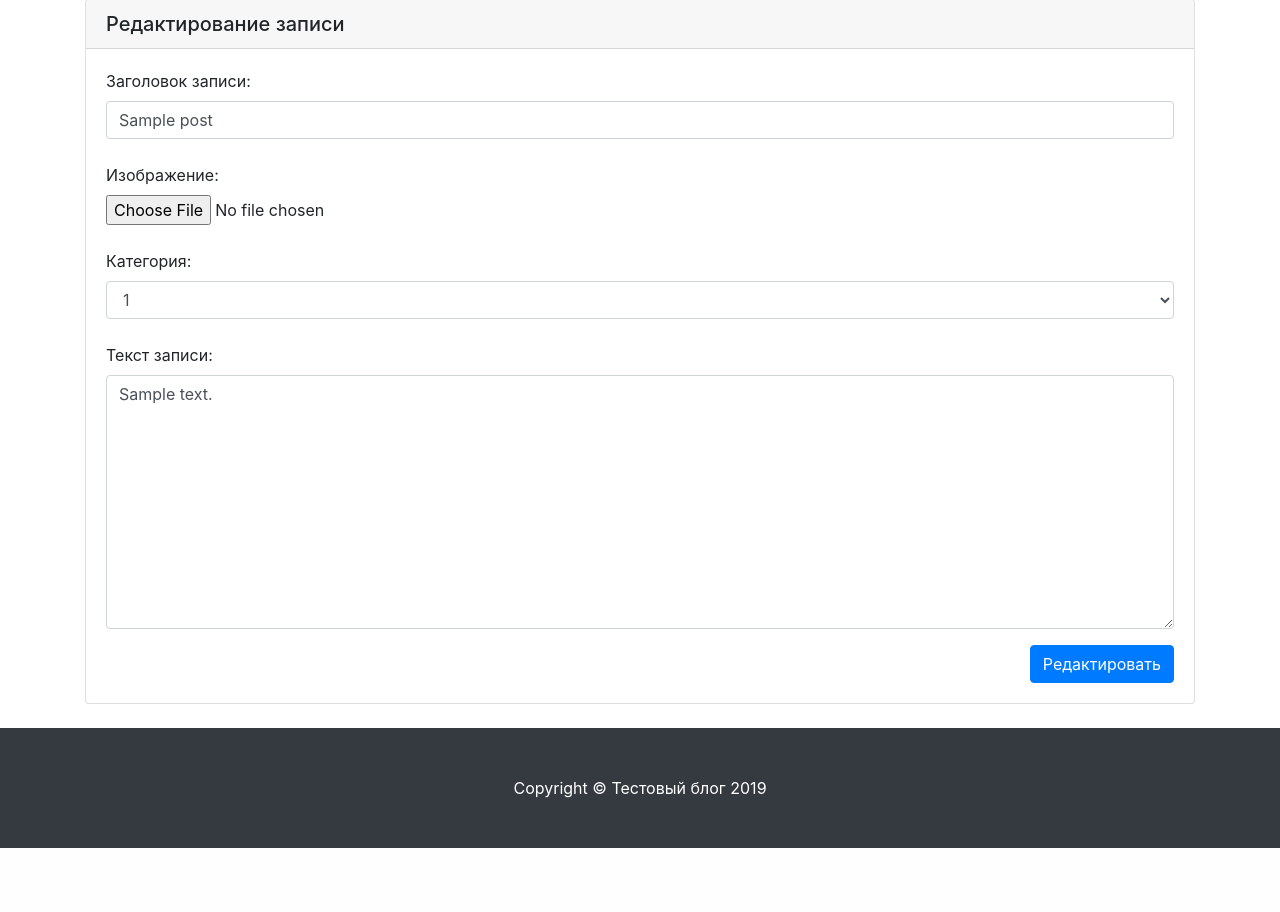
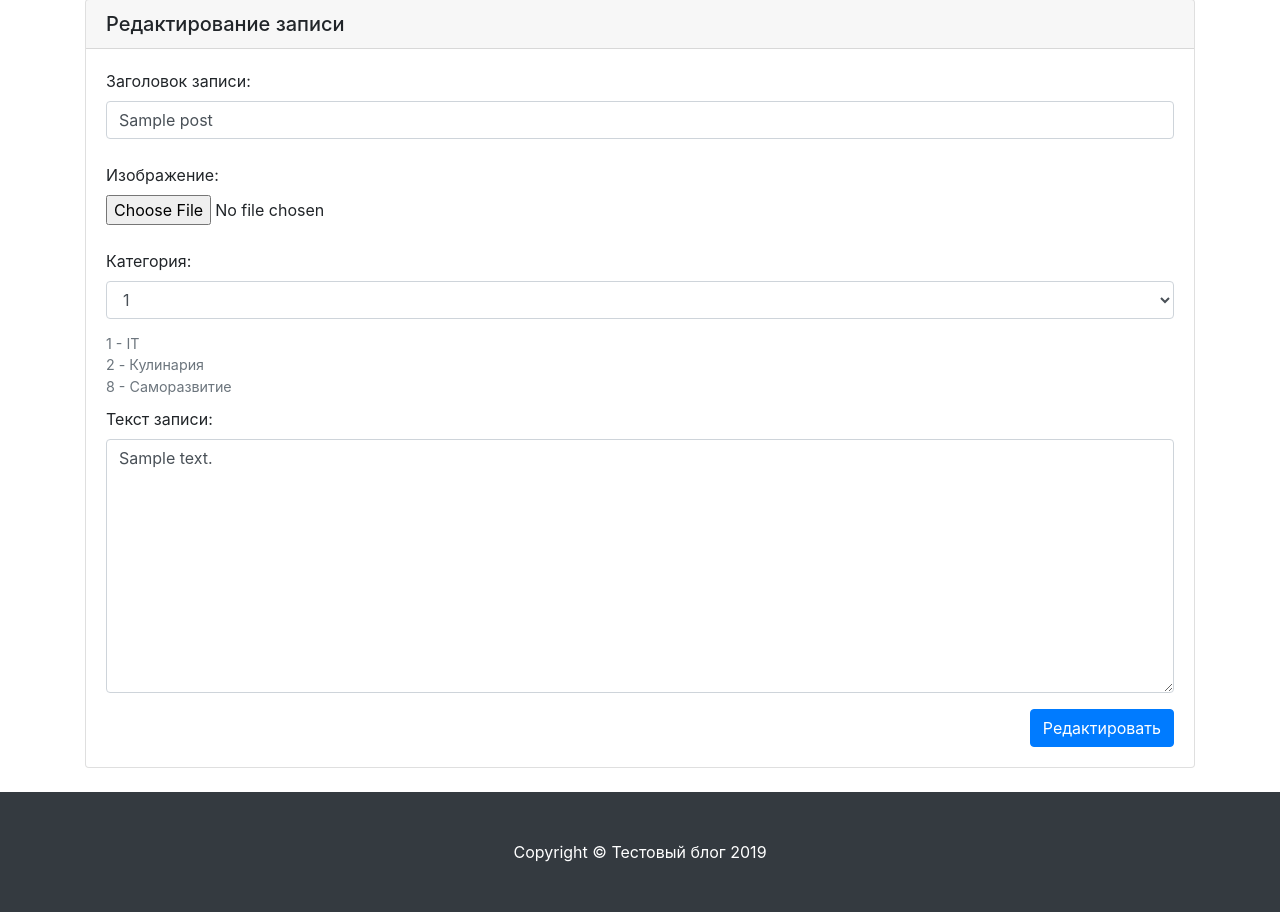
Before and after one commit to heyonemusic/blog, a PHP site: page /app/admin/edit.php?post_id=1 in a window 1280 px wide. Shown: the part 81-993 px from the top of the page. Before the commit the page ends 929 px from the top, so only its background shows below. Run offline with PHP 8.4, Linux system fonts and the light colour scheme; the visitor is signed in with stand-in values (Sample User, id 1); tables that the repository leaves empty or names only in its code hold one stand-in row (values such as "Sample post"); data that the repository does not hold is empty.

```diff
--- a/app/admin/edit.php
+++ b/app/admin/edit.php
@@ -59,6 +59,11 @@ require_once '../../ads/admin/ads_edit.php';
 										<option><?=$category["id"]?></option>
 									<?php } ?>
 								</select><br>
+								<div class="description-categories">
+									1 - IT <br>
+									2 - Кулинария <br>
+									8 - Саморазвитие <br>
+								</div>
 								<label for="formGroupExampleInput">Текст записи:</label>
 								<textarea class="form-control" rows="10" name="text" placeholder="Текст..."><?php echo $separate_post['text']; ?></textarea>
 							</div>
--- a/css/blog-home.css
+++ b/css/blog-home.css
@@ -10,3 +10,10 @@
 .comment {
 	padding: 20px 10px 20px 10px;
 }
+
+.description-categories {
+	margin-top: -10px;
+	padding-bottom: 10px;
+	color: #6c757d;
+	font-size: 14.3px;
+}
--- a/function/function.php
+++ b/function/function.php
@@ -159,7 +159,7 @@ function admin($connect){
 function registration_new_user($connect){
 	$name = trim($_POST['name']);
 	$login = trim($_POST['login']);
-	$password = trim(htmlspecialchars($_POST['password']));
+	$password = password_hash($_POST['password'], PASSWORD_DEFAULT);
 	if(isset($_POST['registration'])){
 		$query = mysqli_query($connect, "SELECT * FROM users WHERE login ='".mysqli_real_escape_string($connect, $login)."'");
 		if(mysqli_num_rows($query) > 0){
@@ -176,6 +176,7 @@ function registration_new_user($connect){
 		} else {
 			$sql = "INSERT INTO users (`name`, `login`, `password`) VALUES ('$name', '$login', '$password')";
 			$result = mysqli_query($connect, $sql);
+			var_dump($sql);
 			//Иначе это:
 			echo '<pre>';
 			echo 'Поздравляем с успешной регистрацией, ' . '<b>' . $name . '</b>' . '!:)';
```
